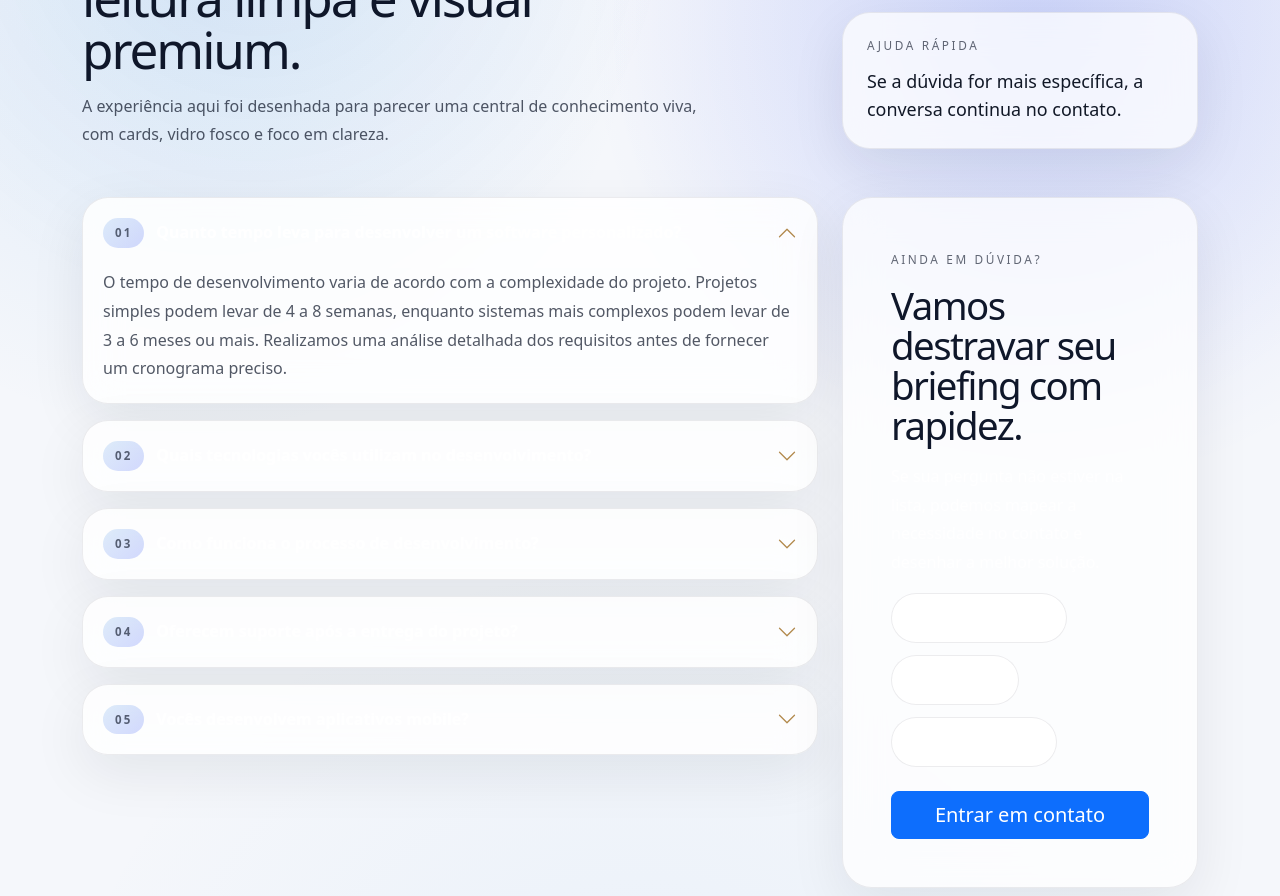
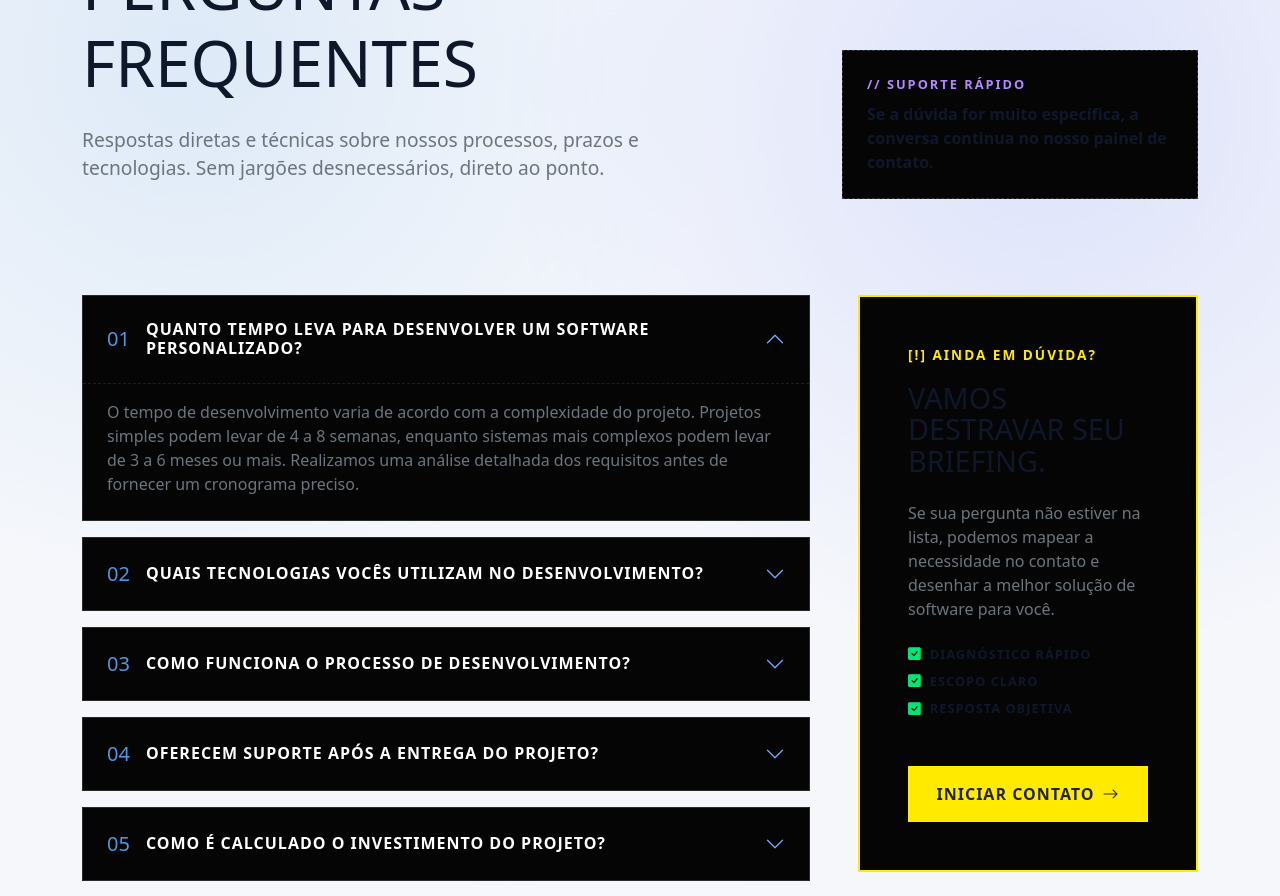
Before and after one commit to DunaTechLtda/Portifolio_frontend, a React (Vite) app: page /faqs in a window 1280 px wide. Shown: the part 220-1116 px from the top of the page. Built offline with nearby package versions, Linux system fonts and the light colour scheme.

Commit message:
Adicionando mais perguntas ao faqs

```diff
--- a/src/components/sections/About.jsx
+++ b/src/components/sections/About.jsx
@@ -21,7 +21,7 @@ export default function About() {
             viewport={{ once: true }}
           >
             <div className="eyebrow-box mb-4 text-white">
-              <span>[03]</span>
+              <span>[04]</span>
               <div className="eyebrow-divider"></div>
               <span>SOBRE_NÓS</span>
             </div>
--- a/src/components/sections/Services.jsx
+++ b/src/components/sections/Services.jsx
@@ -48,7 +48,7 @@ export default function Services() {
 
         <div className="mb-5 text-center">
           <div className="eyebrow-box mb-4 text-white">
-            <span>[01]</span>
+            <span>[02]</span>
             <div className="eyebrow-divider"></div>
             <span>EXPERTISE_TÉCNICA</span>
           </div>
--- a/src/components/sections/Stats.jsx
+++ b/src/components/sections/Stats.jsx
@@ -76,7 +76,7 @@ export default function Stats() {
           transition={{ duration: 0.55 }}
         >
           <div className="eyebrow-box mb-4 text-white">
-            <span>[04]</span>
+            <span>[01]</span>
             <div className="eyebrow-divider"></div>
             <span>MÉTRICAS_DE_IMPACTO</span>
           </div>
--- a/src/components/sections/Technologies.jsx
+++ b/src/components/sections/Technologies.jsx
@@ -40,7 +40,7 @@ export default function Technologies() {
           viewport={{ once: true }}
         >
           <div className="eyebrow-box mb-4 text-white">
-            <span>[02]</span>
+            <span>[03]</span>
             <div className="eyebrow-divider"></div>
             <span>TECH_STACK</span>
           </div>
--- a/src/pages/Contact.jsx
+++ b/src/pages/Contact.jsx
@@ -65,7 +65,7 @@ export default function Contact({ theme, toggleTheme }) {
           >
             <div className="col-lg-8">
               <div className="eyebrow-box mb-4 text-white">
-                <span>[07]</span>
+                <span>[08]</span>
                 <div className="eyebrow-divider"></div>
                 <span>INICIAR_PROJETO</span>
               </div>
--- a/src/pages/FAQ.jsx
+++ b/src/pages/FAQ.jsx
@@ -6,84 +6,130 @@ import { motion } from 'framer-motion';
 const faqData = [
   {
     id: "One",
-    question: "Quanto tempo leva para desenvolver um software personalizado?",
+    question: "QUANTO TEMPO LEVA PARA DESENVOLVER UM SOFTWARE PERSONALIZADO?",
     answer: "O tempo de desenvolvimento varia de acordo com a complexidade do projeto. Projetos simples podem levar de 4 a 8 semanas, enquanto sistemas mais complexos podem levar de 3 a 6 meses ou mais. Realizamos uma análise detalhada dos requisitos antes de fornecer um cronograma preciso."
   },
   {
     id: "Two",
-    question: "Quais tecnologias vocês utilizam no desenvolvimento?",
+    question: "QUAIS TECNOLOGIAS VOCÊS UTILIZAM NO DESENVOLVIMENTO?",
     answer: "Utilizamos as tecnologias mais modernas do mercado, incluindo React, Node.js, Python, .NET, PHP, MySQL, PostgreSQL, MongoDB, entre outras. Escolhemos a stack tecnológica mais adequada para cada projeto, considerando requisitos de performance, escalabilidade e orçamento."
   },
   {
     id: "Three",
-    question: "Como funciona o processo de desenvolvimento?",
-    answer: "Nosso processo segue metodologias ágeis: Levantamento de requisitos, planejamento, desenvolvimento iterativo, testes e implantação. Mantemos comunicação constante com o cliente durante todo o processo."
+    question: "COMO FUNCIONA O PROCESSO DE DESENVOLVIMENTO?",
+    answer: "Nosso processo segue metodologias ágeis: 1. Levantamento de requisitos e análise; 2. Planejamento e arquitetura; 3. Desenvolvimento iterativo com entregas parciais; 4. Testes e validação; 5. Implantação e treinamento. Mantemos comunicação constante com o cliente durante todo o processo."
   },
   {
     id: "Four",
-    question: "Oferecem suporte após a entrega do projeto?",
-    answer: "Sim, oferecemos suporte técnico e manutenção após a entrega. Incluímos garantia para correção de bugs por 90 dias. Também oferecemos contratos de manutenção mensal para atualizações e suporte contínuo."
+    question: "OFERECEM SUPORTE APÓS A ENTREGA DO PROJETO?",
+    answer: "Sim, oferecemos suporte técnico e manutenção após a entrega. Incluímos garantia para correção de bugs por 90 dias. Também oferecemos contratos de manutenção mensal para atualizações, melhorias e suporte técnico contínuo."
   },
   {
     id: "Five",
-    question: "Vocês desenvolvem aplicativos mobile?",
-    answer: "Sim, desenvolvemos aplicativos mobile nativos (Android/iOS) e híbridos usando React Native e Flutter. Criamos apps completos desde o conceito até a publicação nas lojas."
+    question: "COMO É CALCULADO O INVESTIMENTO DO PROJETO?",
+    answer: "O investimento é calculado com base na complexidade do projeto, tecnologias utilizadas, tempo de desenvolvimento e recursos necessários. Oferecemos orçamentos transparentes com escopo detalhado. Trabalhamos com preço fixo ou por horas, conforme a preferência do cliente."
+  },
+  {
+    id: "Six",
+    question: "VOCÊS DESENVOLVEM APLICATIVOS MOBILE?",
+    answer: "Sim, desenvolvemos aplicativos mobile nativos (Android/iOS) e híbridos usando React Native e Flutter. Criamos apps completos desde o conceito até a publicação nas lojas, incluindo design de interface e integração com sistemas existentes."
+  },
+  {
+    id: "Seven",
+    question: "É POSSÍVEL INTEGRAR COM SISTEMAS EXISTENTES DA EMPRESA?",
+    answer: "Absolutamente. Temos experiência em integração com ERPs, CRMs, sistemas de pagamento, APIs de terceiros e bancos de dados legados. Analisamos a arquitetura existente para garantir integração segura e eficiente sem interromper operações em andamento."
+  },
+  {
+    id: "Eight",
+    question: "COMO GARANTEM A SEGURANÇA DOS DADOS?",
+    answer: "Implementamos as melhores práticas de segurança: criptografia de dados, autenticação robusta, controle de acesso, validação de entrada, backup automático e conformidade com LGPD. Realizamos testes de segurança e auditoria do código para garantir máxima proteção."
+  },
+  {
+    id: "Nine",
+    question: "POSSO FAZER ALTERAÇÕES DURANTE O DESENVOLVIMENTO?",
+    answer: "Sim, nossa metodologia ágil permite ajustes durante o desenvolvimento. Pequenas alterações são incluídas no escopo, enquanto mudanças significativas são avaliadas separadamente. Mantemos flexibilidade para garantir que o produto final atenda perfeitamente às suas necessidades."
+  },
+  {
+    id: "Ten",
+    question: "OFERECEM TREINAMENTO PARA USO DO SISTEMA?",
+    answer: "Sim, incluímos treinamento completo no pacote de entrega. Oferecemos sessões presenciais ou remotas para capacitar sua equipe, além de documentação detalhada e vídeos tutoriais. Também fornecemos suporte durante o período de adaptação."
   }
 ];
 
 export default function FAQ({ theme, toggleTheme }) {
   return (
-    <main className="site-shell min-vh-100">
+    <main className="tech-grid-bg min-vh-100">
       <Navbar theme={theme} toggleTheme={toggleTheme} />
 
-      <section className="faq-fluid-section position-relative py-5">
-        <div className="container py-5 position-relative z-1">
+      <section className="position-relative py-5" style={{ paddingTop: '140px' }}>
+        <div className="container py-5">
+
+          {/* Cabeçalho Brutalista */}
           <motion.div
-            className="row align-items-end justify-content-between g-4 mb-4 mb-lg-5"
+            className="row align-items-end justify-content-between g-4 mb-5"
             initial={{ opacity: 0, y: 24 }}
             whileInView={{ opacity: 1, y: 0 }}
-            viewport={{ once: true, amount: 0.35 }}
+            viewport={{ once: true }}
             transition={{ duration: 0.6 }}
           >
-            <div className="col-lg-7">
-              <span className="section-eyebrow">FAQs</span>
-              <h1 className="section-title mt-3 mb-3">Respostas organizadas com leitura limpa e visual premium.</h1>
-              <p className="section-copy mb-0">
-                A experiência aqui foi desenhada para parecer uma central de conhecimento viva, com cards, vidro fosco e foco em clareza.
+            <div className="col-lg-8">
+              <div className="eyebrow-box mb-4 text-white">
+                <span>[07]</span>
+                <div className="eyebrow-divider"></div>
+                <span>BASE_DE_CONHECIMENTO</span>
+              </div>
+              <h1 className="text-huge text-white mb-4" style={{ fontSize: 'clamp(2.5rem, 5vw, 4rem)' }}>
+                PERGUNTAS FREQUENTES<span className="blinking-cursor" style={{ color: '#4d98e2' }}>_</span>
+              </h1>
+              <p className="text-secondary fw-medium" style={{ fontSize: '1.2rem', maxWidth: '650px' }}>
+                Respostas diretas e técnicas sobre nossos processos, prazos e tecnologias. Sem jargões desnecessários, direto ao ponto.
               </p>
             </div>
+
             <div className="col-lg-4">
-              <div className="glass-card faq-note p-4">
-                <div className="faq-note-label">Ajuda rápida</div>
-                <div className="faq-note-value">Se a dúvida for mais específica, a conversa continua no contato.</div>
+              <div className="p-4" style={{ border: '1px dashed rgba(255,255,255,0.2)', backgroundColor: '#050505' }}>
+                <div className="text-uppercase fw-bold mb-2" style={{ color: '#B388FF', letterSpacing: '2px', fontSize: '0.8rem' }}>
+                  // SUPORTE RÁPIDO
+                </div>
+                <div className="text-white fw-bold fs-6">
+                  Se a dúvida for muito específica, a conversa continua no nosso painel de contato.
+                </div>
               </div>
             </div>
           </motion.div>
 
-          <div className="row g-4 align-items-start">
+          <div className="row g-5 align-items-start mt-2">
+
+            {/* Lista de FAQs (Acordeão) */}
             <div className="col-lg-8">
-              <div className="faq-accordion-stack" id="faqAccordion">
+              <div className="accordion accordion-flush" id="faqAccordion">
                 {faqData.map((faq, index) => (
                   <motion.div
-                    className="glass-card faq-item-card"
+                    className="mb-3"
                     key={faq.id}
-                    initial={{ opacity: 0, y: 24, filter: 'blur(8px)' }}
-                    whileInView={{ opacity: 1, y: 0, filter: 'blur(0px)' }}
-                    viewport={{ once: true, amount: 0.22 }}
-                    transition={{ duration: 0.55, delay: index * 0.06 }}
+                    initial={{ opacity: 0, x: -20 }}
+                    whileInView={{ opacity: 1, x: 0 }}
+                    viewport={{ once: true }}
+                    transition={{ duration: 0.5, delay: index * 0.05 }}
+                    style={{ backgroundColor: '#050505', border: '1px solid rgba(255,255,255,0.15)' }}
                   >
-                    <div className="accordion accordion-flush" id={`faqGroup-${faq.id}`}>
-                      <div className="accordion-item faq-accordion-item">
-                        <h2 className="accordion-header">
+                    <div className="accordion-item bg-transparent border-0">
+                      <h2 className="accordion-header m-0">
                         <button
-                            className={`accordion-button faq-accordion-button ${index !== 0 ? 'collapsed' : ''}`}
+                          className={`accordion-button bg-transparent shadow-none p-4 d-flex align-items-center gap-3 ${index !== 0 ? 'collapsed' : ''}`}
                           type="button"
                           data-bs-toggle="collapse"
                           data-bs-target={`#collapse${faq.id}`}
                           aria-expanded={index === 0 ? 'true' : 'false'}
+                          style={{ color: '#fff' }}
                         >
-                            <span className="faq-question-index">0{index + 1}</span>
+                          {/* Número em destaque */}
+                          <span className="fw-black fs-5" style={{ color: '#4d98e2' }}>
+                            {index < 9 ? `0${index + 1}` : index + 1}
+                          </span>
+                          <span className="fw-bold fs-6 text-uppercase flex-grow-1" style={{ letterSpacing: '1px' }}>
                             {faq.question}
+                          </span>
                         </button>
                       </h2>
                       <div
@@ -91,7 +137,8 @@ export default function FAQ({ theme, toggleTheme }) {
                         className={`accordion-collapse collapse ${index === 0 ? 'show' : ''}`}
                         data-bs-parent="#faqAccordion"
                       >
-                          <div className="accordion-body faq-accordion-body">
+                        <div className="accordion-body p-4 pt-0 text-secondary fw-medium fs-6" style={{ borderTop: '1px dashed rgba(255,255,255,0.1)' }}>
+                          <div className="pt-3">
                             {faq.answer}
                           </div>
                         </div>
@@ -102,30 +149,47 @@ export default function FAQ({ theme, toggleTheme }) {
               </div>
             </div>
 
+            {/* Painel Lateral */}
             <div className="col-lg-4">
               <motion.aside
-                className="glass-card faq-side-panel p-4 p-lg-5"
-                initial={{ opacity: 0, y: 24 }}
-                whileInView={{ opacity: 1, y: 0 }}
-                viewport={{ once: true, amount: 0.3 }}
+                className="d-flex flex-column gap-3"
+                initial={{ opacity: 0, x: 30 }}
+                whileInView={{ opacity: 1, x: 0 }}
+                viewport={{ once: true }}
                 transition={{ duration: 0.6, delay: 0.1 }}
-                whileHover={{ y: -6 }}
               >
-                <span className="faq-side-eyebrow">Ainda em dúvida?</span>
-                <h2 className="faq-side-title mt-3 mb-3">Vamos destravar seu briefing com rapidez.</h2>
-                <p className="faq-side-copy">
-                  Se sua pergunta não estiver na lista, podemos mapear a necessidade no contato e desenhar a melhor solução.
+                <div className="p-4 p-lg-5" style={{ backgroundColor: '#050505', border: '2px solid #FFEA00' }}>
+                  <span className="text-uppercase fw-bold d-block mb-3" style={{ color: '#FFEA00', letterSpacing: '2px', fontSize: '0.85rem' }}>
+                    [!] Ainda em dúvida?
+                  </span>
+
+                  <h2 className="text-white text-uppercase fw-black mb-4" style={{ fontSize: '1.8rem', lineHeight: '1.1' }}>
+                    VAMOS DESTRAVAR SEU BRIEFING.
+                  </h2>
+
+                  <p className="text-secondary fw-medium mb-4">
+                    Se sua pergunta não estiver na lista, podemos mapear a necessidade no contato e desenhar a melhor solução de software para você.
                   </p>
-                <div className="faq-side-points">
-                  <span>Diagnóstico rápido</span>
-                  <span>Escopo claro</span>
-                  <span>Resposta objetiva</span>
+
+                  <div className="d-flex flex-column gap-2 mb-5">
+                    <div className="d-flex align-items-center gap-2 text-white fw-bold text-uppercase" style={{ fontSize: '0.8rem', letterSpacing: '1px' }}>
+                      <i className="bi bi-check-square-fill" style={{ color: '#00E676' }}></i> Diagnóstico Rápido
                     </div>
-                <a href="/contato" className="btn btn-primary btn-lg tech-cta-primary w-100 mt-4">
-                  Entrar em contato
+                    <div className="d-flex align-items-center gap-2 text-white fw-bold text-uppercase" style={{ fontSize: '0.8rem', letterSpacing: '1px' }}>
+                      <i className="bi bi-check-square-fill" style={{ color: '#00E676' }}></i> Escopo Claro
+                    </div>
+                    <div className="d-flex align-items-center gap-2 text-white fw-bold text-uppercase" style={{ fontSize: '0.8rem', letterSpacing: '1px' }}>
+                      <i className="bi bi-check-square-fill" style={{ color: '#00E676' }}></i> Resposta Objetiva
+                    </div>
+                  </div>
+
+                  <a href="/contato" className="btn brutalist-btn w-100 py-3 fw-black text-dark text-uppercase fs-6 d-flex align-items-center justify-content-center gap-2" style={{ backgroundColor: '#FFEA00', border: 'none' }}>
+                    INICIAR CONTATO <i className="bi bi-arrow-right"></i>
                   </a>
+                </div>
               </motion.aside>
             </div>
+
           </div>
         </div>
       </section>
```
Lines whose indentation alone changed are shown as unchanged.
